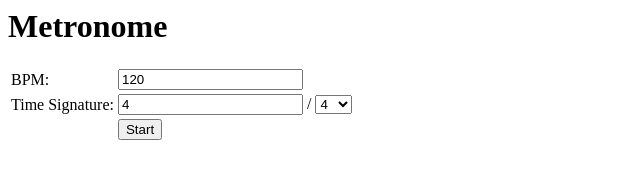
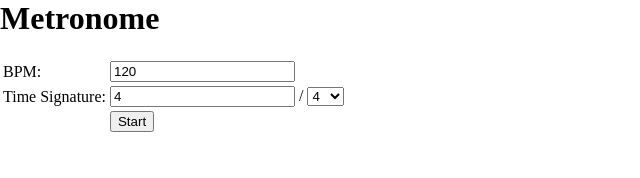
Before and after one commit to j-mackenney/Metronome, a plain HTML site: page index.html in a window 1280 px wide. Shown: the whole page, without its empty margins (0-640 px from the left). Drawn offline with Linux system fonts and the light colour scheme.

Commit message:
Preparation for styling

```diff
--- /dev/null
+++ b/css/style.css
@@ -0,0 +1,5 @@
+body, html {
+	width: 100%;
+	margin: 0;
+	padding: 0;
+}
--- a/index.html
+++ b/index.html
@@ -4,6 +4,7 @@
 		<base href=".">
 		<title>Metronome</title>
 		<script src="js/scripts.js"></script>
+		<link rel="stylesheet" type="text/css" href="css/style.css">
 	</head>
 
 	<body>
```
